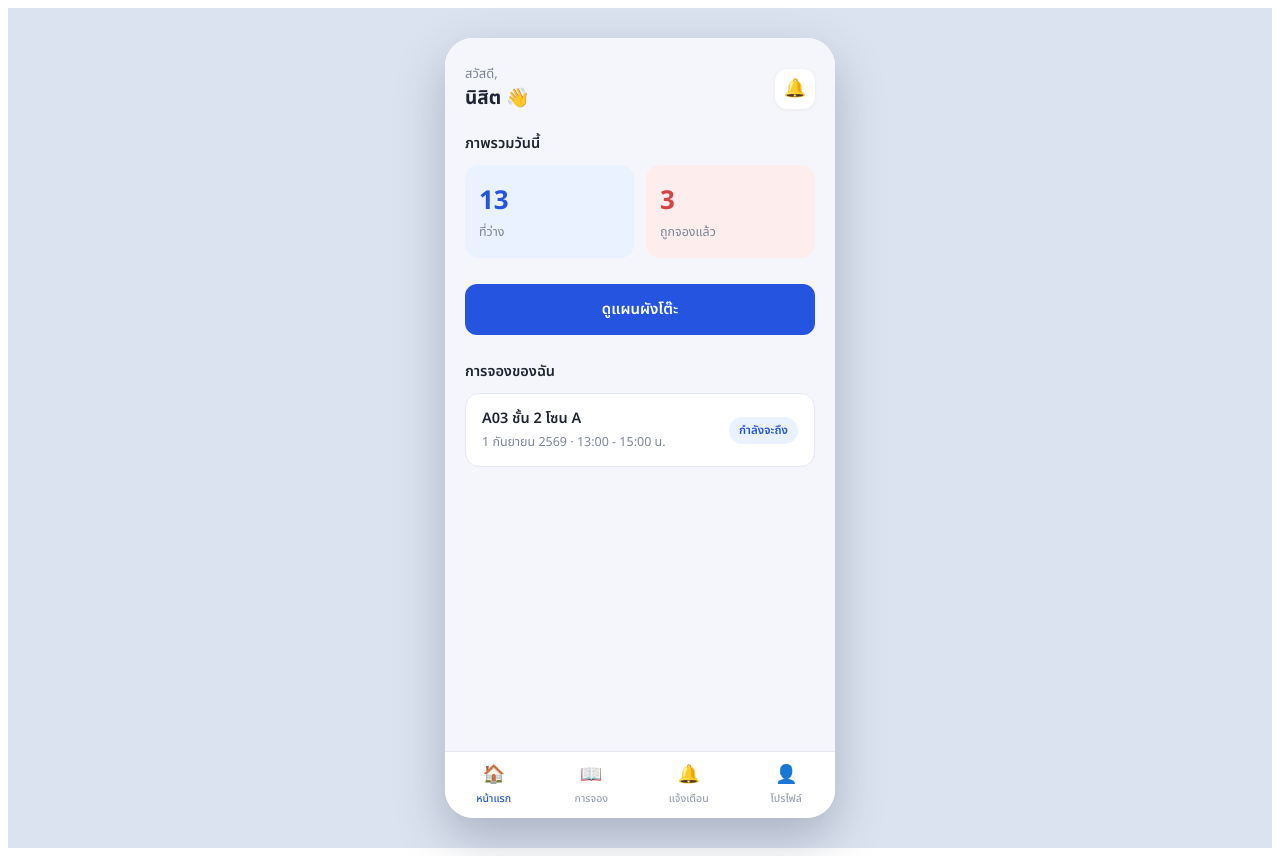
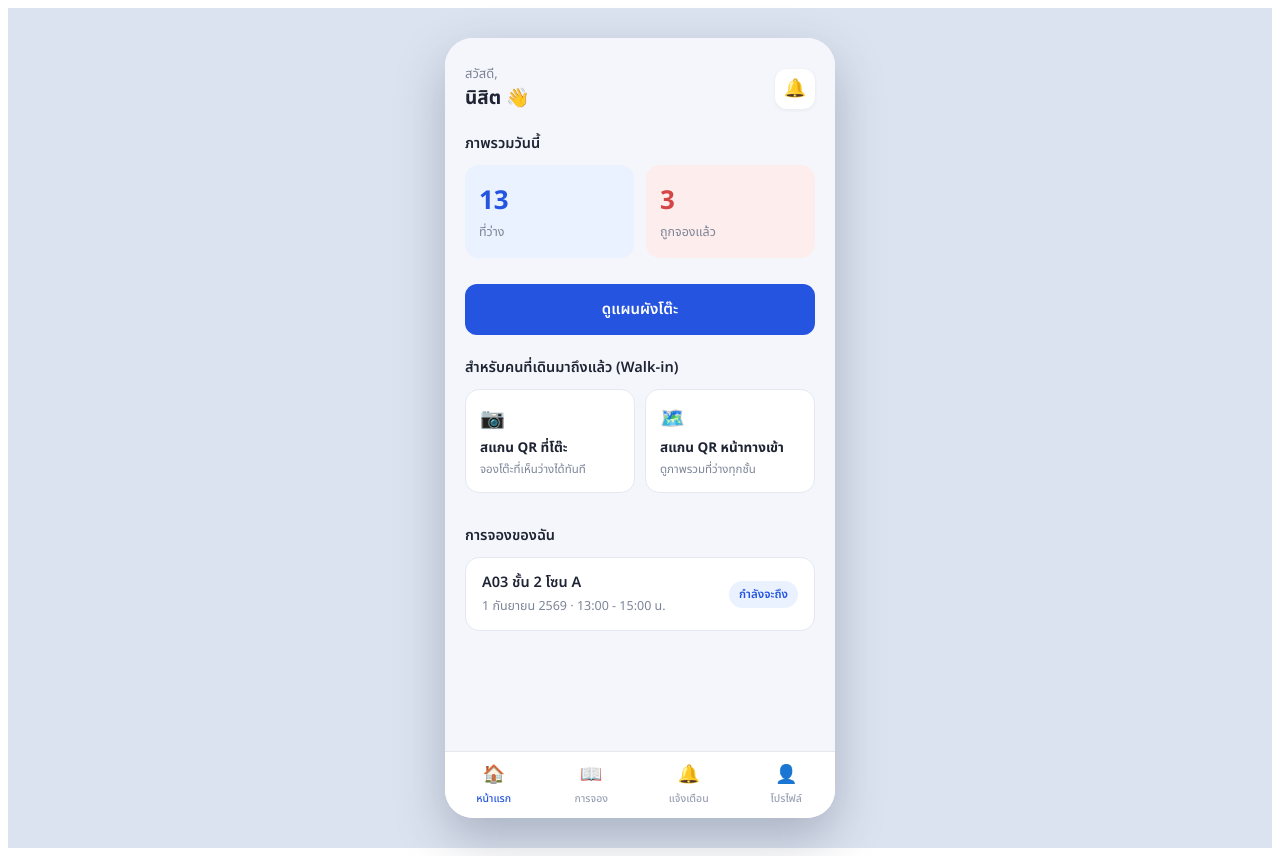
Before and after one commit to markphungphaka-debug/Seatsync, a React (Vite) app in the folder msu-library-app/: page / in a window 1280 px wide. Both pictures are taken after a click on the button "เข้าสู่ระบบ". Built offline with nearby package versions, Linux system fonts and the light colour scheme.

Commit message:
Update App.jsx

```diff
--- a/msu-library-app/src/App.jsx
+++ b/msu-library-app/src/App.jsx
@@ -75,6 +75,16 @@ const myBookingsSeed = [
   },
 ];
 
+function getFloorOverview(seats) {
+  const total = seats.length;
+  const free = seats.filter((s) => !s.booked).length;
+  return [
+    { id: "f2a", label: "ชั้น 2 โซน A", free, total, demo: false },
+    { id: "f1", label: "ชั้น 1 โซนทั่วไป", free: 9, total: 20, demo: true },
+    { id: "f3", label: "ชั้น 3 โซนเงียบ", free: 3, total: 12, demo: true },
+  ];
+}
+
 const notifications = [
   { title: "ใกล้ถึงเวลาจอง", body: "อย่าลืมเช็กอินที่โต๊ะ A03 ภายใน 13:15 น.", time: "5 นาทีที่แล้ว" },
   { title: "จองสำเร็จ", body: "คุณจองโต๊ะ A03 ชั้น 2 โซน A เรียบร้อยแล้ว", time: "เมื่อวาน" },
@@ -125,6 +135,19 @@ export default function App() {
     setView("time");
   };
 
+  const openScanTable = () => setView("scanTable");
+  const openScanOverview = () => setView("scanOverview");
+
+  const handleTableScanned = () => {
+    const free = seats.filter((s) => !s.booked);
+    if (free.length === 0) return;
+    const seat = free[Math.floor(Math.random() * free.length)];
+    setSelectedSeat(seat);
+    setSelectedDate(startOfToday());
+    setSelectedSlot(null);
+    setView("time");
+  };
+
   const confirmBooking = () => {
     const booking = {
       id: "BK-" + Math.floor(1000 + Math.random() * 9000),
@@ -169,10 +192,24 @@ export default function App() {
                   bookedCount={bookedCount}
                   bookings={bookings}
                   onSeatmap={() => setView("seatmap")}
+                  onScanTable={openScanTable}
+                  onScanOverview={openScanOverview}
                   onOpenBooking={(b) => {
                     setActiveBooking(b);
                     setView("checkin");
                   }}
+                />
+              )}
+
+              {tab === "home" && view === "scanTable" && (
+                <ScanTableScreen onBack={() => setView("home")} onScanned={handleTableScanned} />
+              )}
+
+              {tab === "home" && view === "scanOverview" && (
+                <ScanOverviewScreen
+                  floors={getFloorOverview(seats)}
+                  onBack={() => setView("home")}
+                  onGoSeatmap={() => setView("seatmap")}
                 />
               )}
 
@@ -284,7 +321,7 @@ function LoginScreen({ studentId, setStudentId, password, setPassword, onLogin }
   );
 }
 
-function HomeScreen({ user, availableCount, bookedCount, bookings, onSeatmap, onOpenBooking }) {
+function HomeScreen({ user, availableCount, bookedCount, bookings, onSeatmap, onScanTable, onScanOverview, onOpenBooking }) {
   return (
     <div style={styles.screen}>
       <div style={styles.topRow}>
@@ -308,6 +345,20 @@ function HomeScreen({ user, availableCount, bookedCount, bookings, onSeatmap, on
       </div>
 
       <button style={styles.btnPrimaryBlock} onClick={onSeatmap}>ดูแผนผังโต๊ะ</button>
+
+      <p style={{ ...styles.h2, marginTop: 22 }}>สำหรับคนที่เดินมาถึงแล้ว (Walk-in)</p>
+      <div style={styles.scanRow}>
+        <button style={styles.scanCard} onClick={onScanTable}>
+          <span style={styles.scanCardIcon}>📷</span>
+          <span style={styles.scanCardTitle}>สแกน QR ที่โต๊ะ</span>
+          <span style={styles.scanCardSub}>จองโต๊ะที่เห็นว่างได้ทันที</span>
+        </button>
+        <button style={styles.scanCard} onClick={onScanOverview}>
+          <span style={styles.scanCardIcon}>🗺️</span>
+          <span style={styles.scanCardTitle}>สแกน QR หน้าทางเข้า</span>
+          <span style={styles.scanCardSub}>ดูภาพรวมที่ว่างทุกชั้น</span>
+        </button>
+      </div>
 
       <p style={{ ...styles.h2, marginTop: 26 }}>การจองของฉัน</p>
       {bookings.length === 0 ? (
@@ -363,6 +414,69 @@ function SeatMapScreen({ seats, selectedSeat, onPick, onBack, onNext }) {
       <button style={{ ...styles.btnPrimaryBlock, opacity: selectedSeat ? 1 : 0.4 }} disabled={!selectedSeat} onClick={onNext}>
         ดำเนินการต่อ
       </button>
+    </div>
+  );
+}
+
+function ScanTableScreen({ onBack, onScanned }) {
+  const [scanning, setScanning] = useState(false);
+
+  const handleScan = () => {
+    setScanning(true);
+    setTimeout(() => {
+      setScanning(false);
+      onScanned();
+    }, 900);
+  };
+
+  return (
+    <div style={styles.screen}>
+      <ScreenHeader title="สแกน QR ที่โต๊ะ" onBack={onBack} />
+      <p style={styles.caption}>สำหรับโต๊ะที่เห็นว่างตรงหน้า สแกน QR ที่ติดบนโต๊ะเพื่อจองทันที ไม่ต้องเปิดผังหาเอง</p>
+
+      <div style={styles.viewfinderBox}>
+        <span style={{ ...styles.viewfinderCorner, top: 10, left: 10, borderRight: "none", borderBottom: "none" }} />
+        <span style={{ ...styles.viewfinderCorner, top: 10, right: 10, borderLeft: "none", borderBottom: "none" }} />
+        <span style={{ ...styles.viewfinderCorner, bottom: 10, left: 10, borderRight: "none", borderTop: "none" }} />
+        <span style={{ ...styles.viewfinderCorner, bottom: 10, right: 10, borderLeft: "none", borderTop: "none" }} />
+        <span style={styles.viewfinderIcon}>{scanning ? "🔎" : "📷"}</span>
+      </div>
+
+      <p style={styles.scanStatusText}>{scanning ? "กำลังอ่าน QR Code..." : "เล็งกล้องไปที่ QR บนโต๊ะ"}</p>
+
+      <button style={styles.btnPrimaryBlock} onClick={handleScan} disabled={scanning}>
+        {scanning ? "กำลังสแกน..." : "จำลองสแกนสำเร็จ"}
+      </button>
+      <p style={styles.demoNote}>* ต้นแบบนี้จำลองการสแกนด้วยปุ่ม แทนการเปิดกล้องจริง</p>
+    </div>
+  );
+}
+
+function ScanOverviewScreen({ floors, onBack, onGoSeatmap }) {
+  return (
+    <div style={styles.screen}>
+      <ScreenHeader title="ภาพรวมที่ว่างทุกชั้น" onBack={onBack} />
+      <p style={styles.caption}>สแกนจากป้าย QR หน้าทางเข้า เพื่อดูก่อนว่าชั้นไหนมีที่ว่าง ไม่ต้องเดินขึ้นไปสำรวจเอง</p>
+
+      {floors.map((f) => {
+        const pct = Math.round((f.free / f.total) * 100);
+        return (
+          <div key={f.id} style={styles.floorCard}>
+            <div style={styles.floorCardTop}>
+              <p style={styles.floorLabel}>{f.label}{f.demo && <span style={styles.demoBadge}>ตัวอย่าง</span>}</p>
+              <p style={styles.floorCount}>{f.free}/{f.total} ว่าง</p>
+            </div>
+            <div style={styles.floorBarTrack}>
+              <div style={{ ...styles.floorBarFill, width: `${pct}%` }} />
+            </div>
+            {f.demo ? (
+              <p style={styles.floorComingSoon}>เร็วๆ นี้</p>
+            ) : (
+              <button style={styles.floorGoBtn} onClick={onGoSeatmap}>ดูผังที่นั่ง →</button>
+            )}
+          </div>
+        );
+      })}
     </div>
   );
 }
@@ -463,8 +577,9 @@ function CheckinScreen({ booking, onBack }) {
 
       <p style={{ ...styles.h2, textAlign: "center", marginTop: 22 }}>QR Code เช็กอิน</p>
       <div style={styles.qrBox}>
-        <QrPlaceholder />
+        <RealQrCode value={`SEATSYNC-CHECKIN:${booking?.id}`} />
       </div>
+      <p style={styles.qrCodeText}>รหัสเช็กอิน: {booking?.id}</p>
 
       <p style={styles.confirmSeat}>{booking?.seat}</p>
       <p style={styles.bookingMeta}>{booking?.date} · {booking?.slot}</p>
@@ -536,15 +651,9 @@ function ScreenHeader({ title, onBack }) {
   );
 }
 
-function QrPlaceholder() {
-  const cells = Array.from({ length: 49 }, (_, i) => (i * 37) % 5 === 0 || (i * 13) % 7 === 0);
-  return (
-    <div style={styles.qrGrid}>
-      {cells.map((on, i) => (
-        <div key={i} style={{ background: on ? "#1E2433" : "transparent" }} />
-      ))}
-    </div>
-  );
+function RealQrCode({ value }) {
+  const src = `https://api.qrserver.com/v1/create-qr-code/?size=280x280&margin=0&data=${encodeURIComponent(value)}`;
+  return <img src={src} alt="QR Code เช็กอิน" style={styles.qrImg} />;
 }
 
 function BottomNav({ tab, setTab }) {
@@ -645,6 +754,35 @@ const styles = {
   statNum: { fontSize: 26, fontWeight: 700, margin: 0 },
   statLabel: { fontSize: 12.5, color: muted, margin: "2px 0 0" },
 
+  scanRow: { display: "flex", gap: 10, marginBottom: 6 },
+  scanCard: {
+    flex: 1, display: "flex", flexDirection: "column", alignItems: "flex-start", gap: 4,
+    background: "#fff", border: `1px solid ${line}`, borderRadius: 14, padding: "14px 14px",
+    cursor: "pointer", textAlign: "left", fontFamily: "'Noto Sans Thai', sans-serif",
+  },
+  scanCardIcon: { fontSize: 20 },
+  scanCardTitle: { fontSize: 13.5, fontWeight: 700, color: ink },
+  scanCardSub: { fontSize: 11.5, color: muted, lineHeight: 1.4 },
+
+  viewfinderBox: {
+    position: "relative", width: "100%", aspectRatio: "1.1", maxWidth: 240, margin: "18px auto 14px",
+    background: "#1E2433", borderRadius: 20, display: "flex", alignItems: "center", justifyContent: "center",
+  },
+  viewfinderCorner: { position: "absolute", width: 28, height: 28, border: "3px solid #fff", borderRadius: 4 },
+  viewfinderIcon: { fontSize: 44 },
+  scanStatusText: { textAlign: "center", fontSize: 13.5, color: muted, marginBottom: 16 },
+  demoNote: { textAlign: "center", fontSize: 11.5, color: "#B3BACB", marginTop: 10 },
+
+  floorCard: { background: "#fff", border: `1px solid ${line}`, borderRadius: 14, padding: "14px 16px", marginBottom: 12 },
+  floorCardTop: { display: "flex", justifyContent: "space-between", alignItems: "center", marginBottom: 8 },
+  floorLabel: { margin: 0, fontSize: 14, fontWeight: 700, color: ink, display: "flex", alignItems: "center", gap: 6 },
+  floorCount: { margin: 0, fontSize: 13, color: muted },
+  demoBadge: { fontSize: 10, fontWeight: 600, color: "#9A6B00", background: "#FFF3DB", padding: "2px 7px", borderRadius: 20 },
+  floorBarTrack: { height: 8, background: "#EEF1F7", borderRadius: 20, overflow: "hidden", marginBottom: 10 },
+  floorBarFill: { height: "100%", background: primary, borderRadius: 20 },
+  floorGoBtn: { border: "none", background: "transparent", color: primary, fontSize: 13, fontWeight: 600, cursor: "pointer", padding: 0 },
+  floorComingSoon: { fontSize: 12, color: "#B3BACB", margin: 0 },
+
   emptyText: { fontSize: 13.5, color: muted },
   bookingCard: {
     width: "100%", display: "flex", justifyContent: "space-between", alignItems: "center",
@@ -707,8 +845,9 @@ const styles = {
   confirmRow: { display: "flex", justifyContent: "space-between", fontSize: 13.5, color: ink, padding: "6px 0" },
 
   checkinBanner: { background: "#E7F3EA", color: "#1F8A4C", textAlign: "center", padding: "12px 0", borderRadius: 12, fontWeight: 600, fontSize: 14 },
-  qrBox: { background: "#fff", border: `1px solid ${line}`, borderRadius: 16, padding: 24, margin: "14px auto 18px", width: 180 },
-  qrGrid: { display: "grid", gridTemplateColumns: "repeat(7, 1fr)", gap: 3, width: "100%", aspectRatio: "1" },
+  qrBox: { background: "#fff", border: `1px solid ${line}`, borderRadius: 16, padding: 20, margin: "14px auto 10px", width: 200, display: "flex", justifyContent: "center" },
+  qrImg: { width: "100%", height: "auto", display: "block" },
+  qrCodeText: { fontSize: 12, color: muted, letterSpacing: 0.3, marginBottom: 16 },
 
   bookingListCard: { display: "flex", alignItems: "center", gap: 10, background: "#fff", border: `1px solid ${line}`, borderRadius: 14, padding: "14px 16px", marginBottom: 10 },
   cancelLink: { border: "none", background: "transparent", color: "#D64545", fontSize: 13, fontWeight: 600, cursor: "pointer" },
```
